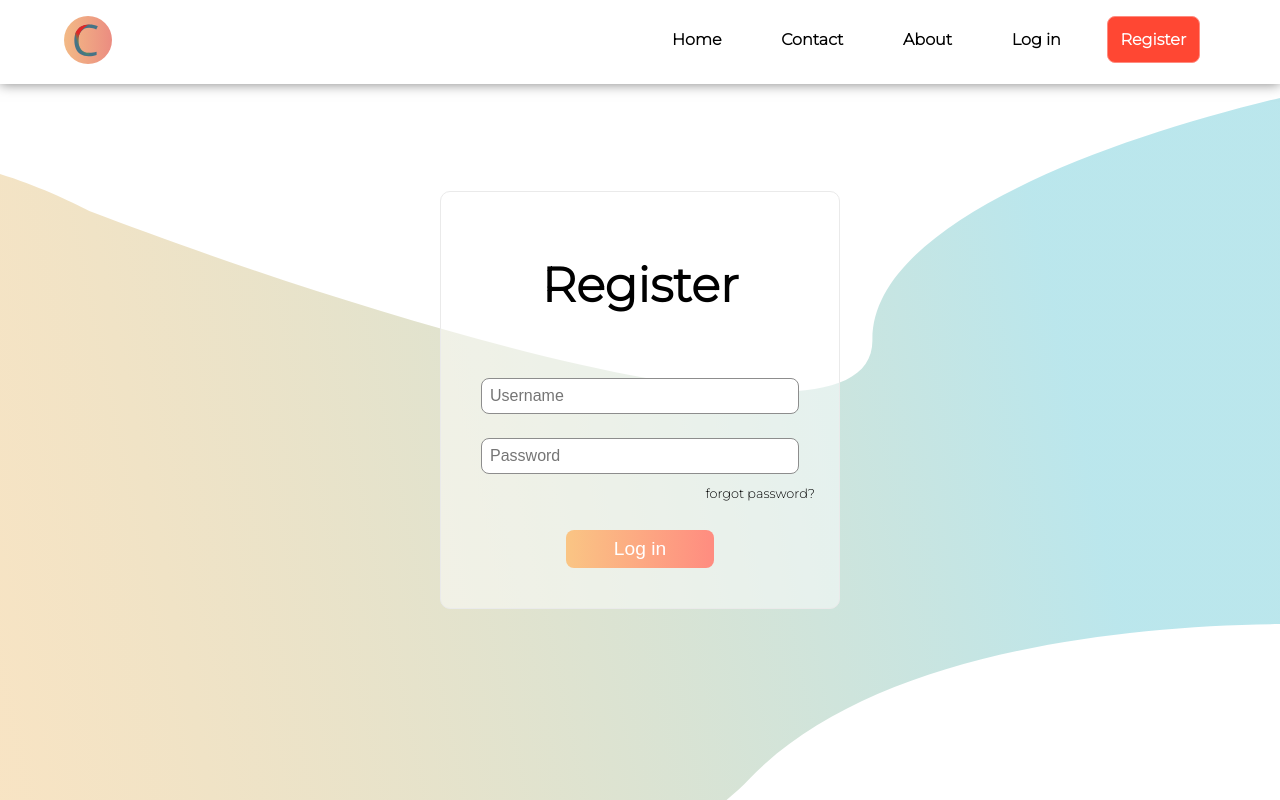
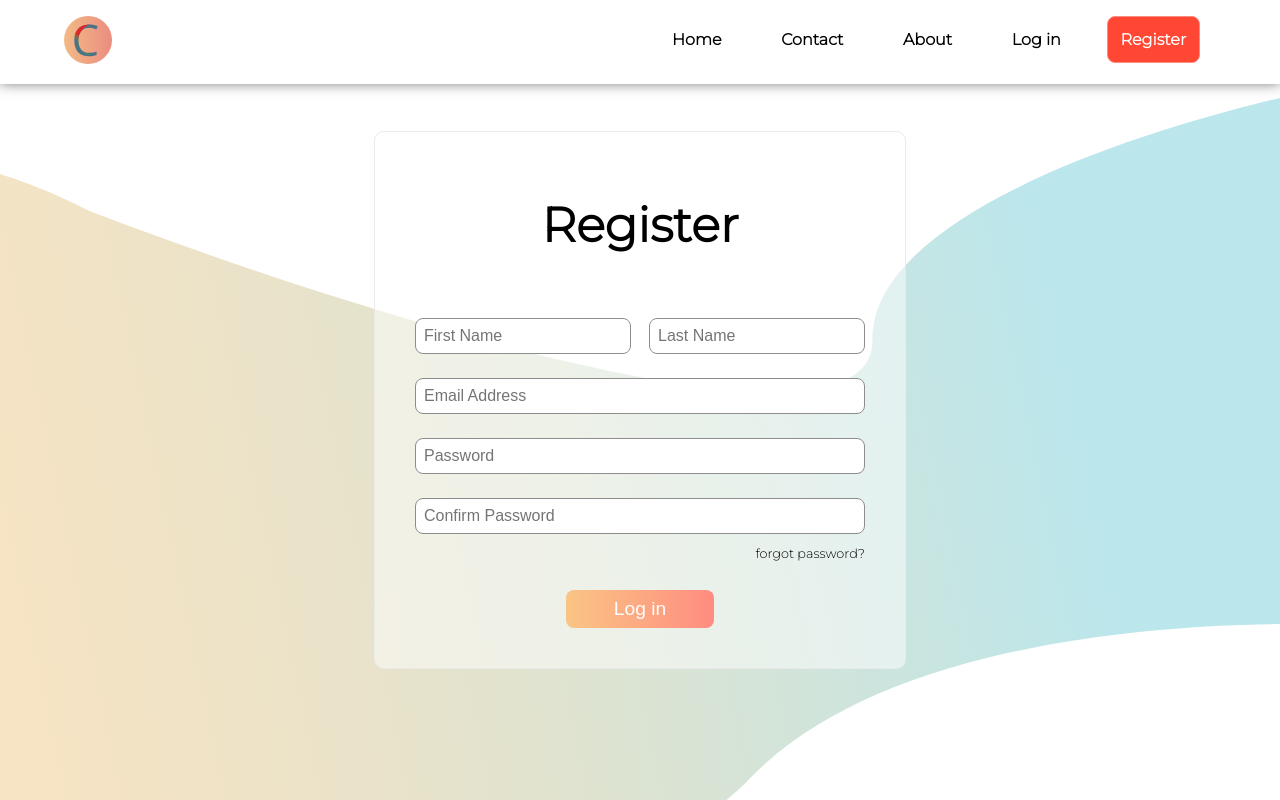
Before and after one commit to jermainejanszen/carta, a Next.js app: page /register in a window 1280 px wide. Built offline with nearby package versions, Linux system fonts and the light colour scheme.

Commit message:
added register form elements and styling

```diff
--- a/pages/register/index.tsx
+++ b/pages/register/index.tsx
@@ -15,14 +15,19 @@ const Register = (props: Props) => {
       <div className={styles.card}>
           <h2>Register</h2>
 
-          <form className={styles.form} action="">
-            <input placeholder="Username" type="text" name="Username" id="name"></input>
-            <input placeholder="Password" type="text" name="Password" id="name"></input>
+          <form className={styles.form} action="" id="register-form">
+            <div>
+              <input placeholder="First Name" type="text" name="firstname"></input>
+              <input placeholder="Last Name" type="text" name="lastname"></input>
+            </div>
+            <input placeholder="Email Address" type="email" name="email"></input>
+            <input placeholder="Password" type="password" name="password"></input>
+            <input placeholder="Confirm Password" type="password" name="confirmpassword"></input>
           </form>
 
           <p className={styles.forgotPass}>forgot password?</p>
 
-          <button className={styles.button}>Log in</button>
+          <input className={styles.button} type="button" form="register-form" value="Log in" />
       </div>
     </div>
     )
--- a/styles/Register.module.scss
+++ b/styles/Register.module.scss
@@ -37,6 +37,10 @@
     h2 {
         color: linear-gradient(to right, $orange500, $red500);
         font-size: 3rem;
+    }
+
+    p {
+        padding: 0 1rem;
     }
 }
 
@@ -78,6 +82,15 @@
         outline: none;
         box-shadow: 1px 0px 6px $aqua500;
     }
+
+    div {
+        display: flex;
+        justify-content: space-between;
+    }
+
+    div > input {
+        width: 48%;
+    }
 }
 
 .forgotPass {
```
